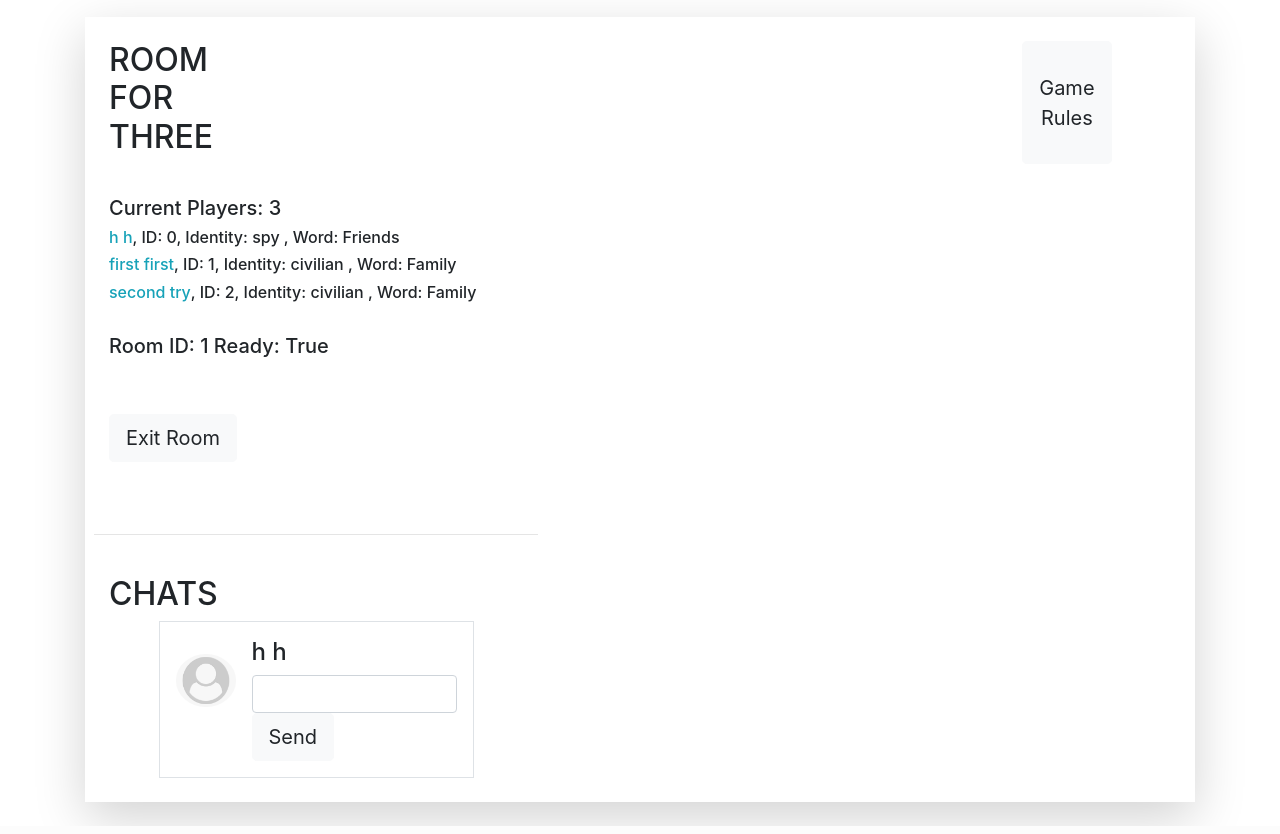
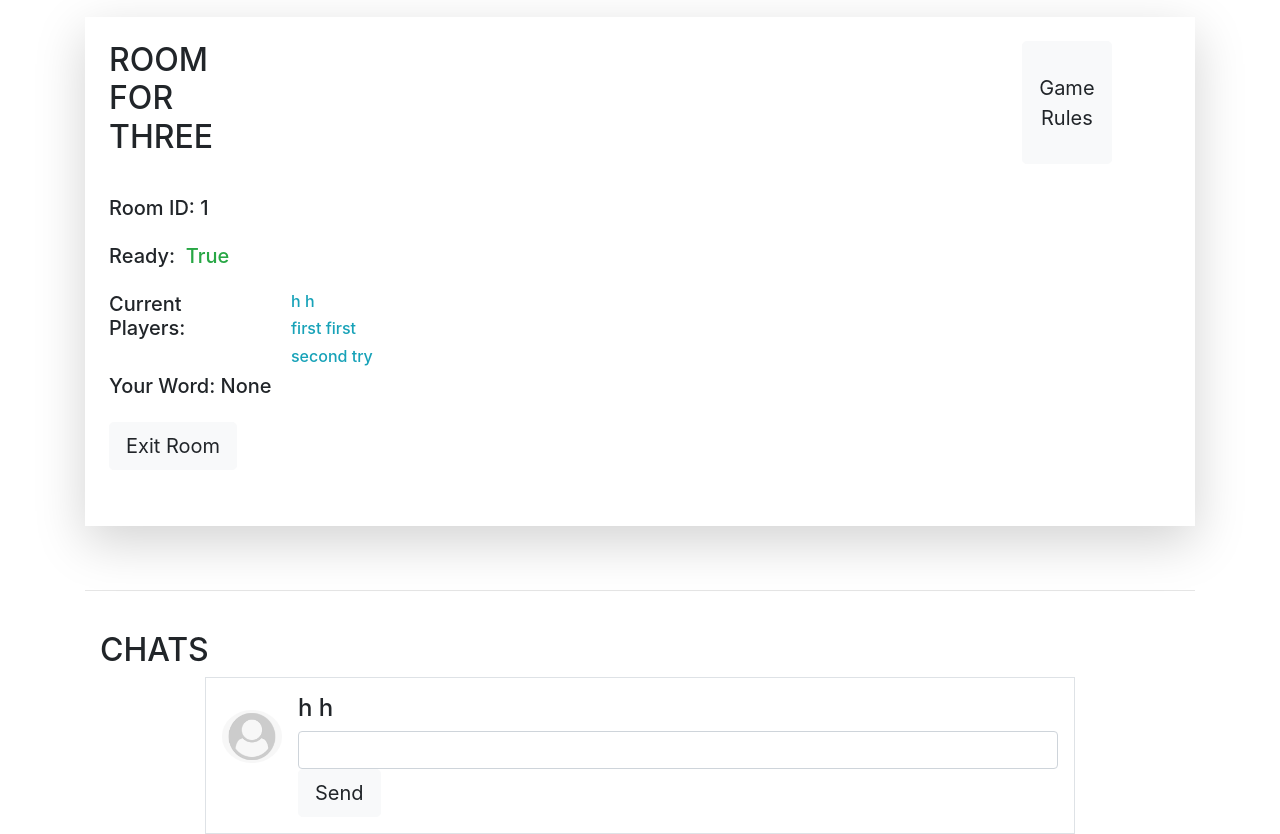
Before and after one commit to JiaRuiShao/web-development, a Django app: page /findspy/return_room in a window 1280 px wide. Shown: the part 311-1145 px from the top of the page. Run offline with Django 3.2, Linux system fonts and the light colour scheme; a user stored in the database is signed in; data comes from the database, SQL or seed files in the repository; both versions use the stored data as it was after the commit; some libraries are stand-ins or nearby versions.

Commit message:
display different word for different users, use json to create word_lists

```diff
--- a/findspy/models.py
+++ b/findspy/models.py
@@ -34,10 +34,12 @@
 
 
 class Message(models.Model):
-    player = models.ForeignKey(Player, on_delete=models.PROTECT, related_name="message")
+    player = models.ForeignKey(Player, default=None, on_delete=models.PROTECT, related_name="message")
     content = models.CharField(max_length=1000)
     # round = models.IntegerField(null=True, blank=True, default=None)
     timestamp = models.DateTimeField()
+    content = models.CharField(max_length=1000)
+    room = models.ForeignKey(Room, on_delete=models.PROTECT)
 
     def __str__(self):
         return self.content
--- a/findspy/static/findspy/base.js
+++ b/findspy/static/findspy/base.js
@@ -46,7 +46,7 @@
 }
 
 function exitRoom() {
-    confirm("Are you sure that you want to exit the room?")
+    alert("Are you sure that you want to exit the room?")
 }
 
 function displayPlayer(room_id) {
@@ -69,16 +69,39 @@
 }
 
 function displayName(response) {
+    $("#display_player").empty();
+    $("#your_word").empty();
+
+
     $(response).each(function () {
         if (document.getElementById(this.id) == null) {
+            if (this.room_ready == true){
+                $("#room_readiness").html(
+                 '<span class = "text-capitalize"> Ready: &nbsp<span class=" text-success">' + this.room_ready +
+                 '</span></span>');
+                $('#exit_room_button').prop('disabled', true);
+
+            }
+            if (this.room_ready == false){
+                $("#room_readiness").html(
+                 '<span class = "text-capitalize"> Ready: &nbsp <span class=" text-danger">' + this.room_ready +
+                 '</span></span>');
+            }
             $("#display_player").append(
-                '<h6 className="col-sm-12 d-flex"><a className="text-info" ' +
+                '<h6 class="col-sm-12 d-flex"><a class="link-info text-info" ' +
                 'href="/findspy/profile/' + this.id + '" id="' + this.id + '">' +
-                this.fname + ' ' + this.lname + '</a></h6><div>'
-            )
+                this.fname + ' ' + this.lname + '</a></h6>'
+            );}
+            if (this.room_ready == true && this.username == myUserName){
+                $("#your_word").html('<span class = "text-capitalize"> Your Word: ' + this.word +'</span>');
+            }
+            if (this.room_ready == false && this.username == myUserName){
+                $("#your_word").html('<span class = "text-capitalize"> Your Word: None'  +'</span>');
         }
+
     })
 }
+
 
 function setup(room_id) {
     $.ajax({
@@ -145,7 +168,7 @@
     return "unknown";
 }
 
-function sendMessage() {
+function sendMessage(room_id) {
     var input = $('#send_msg')
     var content = sanitize(input.val())
     // console.log(content)
@@ -154,7 +177,8 @@
     $.ajax({
         url: "/findspy/send-msg",
         type: "POST",
-        data: "content=" + content + "&csrfmiddlewaretoken=" + getCSRFToken(),
+        data: "content=" + content + "&csrfmiddlewaretoken="
+        + getCSRFToken() +'&room_id=' + room_id,
         dataType: "json",
         success: getMessage,
         error: updateError,
--- a/findspy/templates/findspy/room.html
+++ b/findspy/templates/findspy/room.html
@@ -26,32 +26,32 @@
                         onclick="displayRule();">Game Rules
                 </button>
             </div>
+            <h5 class="col-sm-12 d-flex"> Room ID: {{room.id}} </h5>
             <br><br>
-            <h5 class="col-sm-12 d-flex">Current Players: {{ room.player.count }}</h5>
+            {% if room.ready == False%}
+            <h5 class="col-sm-12 d-flex" id = "room_readiness"> Ready:&nbsp <span class=" text-danger">{{room.ready }}</span></h5>
+            {% else %}
+            <h5 class="col-sm-12 d-flex" id = "room_readiness"> Ready: &nbsp<span class=" text-success">{{room.ready }}</span></h5>
+            {% endif %}
+            <br><br>
+            <h5 class="col-sm-2 d-flex col">Current Players:</h5>
             {% if room.player.count != 0 %}
             <div id="display_player">
                 {% for player in players %}
-                <h6 class="col-sm-12 d-flex"><a class="text-info" href="{% url 'profile' player.player.id %}"
-                                                id="{{ player.id }}">
-                    {{ player.player.first_name }} {{ player.player.last_name }}</a>, ID: {{ player.game_id }},
-                    Identity: {{ player.identity }} , Word: {{ player.word }}</h6>
-                <div>
-                    {% endfor %}
-                </div>
-                {% endif %}
-                <br>
-                <h5 class="col-sm-12 d-flex"> Room ID: {{room.id}} Ready:
-                    {% if room.player.count == room.capacity %}
-                    True
-                    {% else %}
-                    False
-                    {% endif %}
-                </h5>
-                <br><br>
+                <h6 class="col-sm-12 d-flex col"><a class="text-info" href="{% url 'profile' player.player.id %}" id="{{ player.id }}">
+                {{ player.player.first_name }} {{ player.player.last_name }}</a></h6>
+                {% endfor %}
+            </div>
+            {% endif %}
+            <br><br><br>
+            {% if room.ready == False%}
+            <h5 class="col-sm-12 d-flex" id = "your_word"> Your Word: None </h5><br><br>
+            {% else %}
+            <h5 class="col-sm-12 d-flex" id = "your_word"> Your Word: None </h5><br><br>
+            {% endif %}
                 <div class="col-sm-11 d-flex" style="margin-bottom: 2rem">
                     <form action="{% url 'exit_room' %}" method="post">
-                        <button class="btn btn-light btn-lg ml-auto" name="exit_room_id" onclick="exitRoom()"
-                                value="{{room.id}}">Exit Room
+                        <button class="btn btn-light btn-lg ml-auto" name="exit_room_id" id="exit_room_button" onclick="exitRoom()" value="{{room.id}}">Exit Room
                         </button>
                         {% csrf_token %}
                     </form>
@@ -74,8 +74,7 @@
                     <div class="media-body">
                         <h4>{{ user.first_name }} {{ user.last_name }}</h4>
                         <input class="form-control" id="send_msg">
-                        <button class="btn btn-light btn-lg ml-ao" id="send_msg_button"
-                                onclick="sendMessage()">Send
+                        <button class="btn btn-light btn-lg ml-ao" id="send_msg_button" onclick="sendMessage('{{room.id}}')" >Send
                         </button>
                     </div>
                 </div>
@@ -84,12 +83,17 @@
     </div>
 
     <script>
+        var myUserName = "{{ request.user.username }}"
         var room_id = {{room.id}};
+        console.log("username: " + myUserName);
+
         console.log("room id: " + room_id);
         var room_ready = "{{ room.ready }}";
+        console.log(room_ready)
         if (room_ready != "True") {
             window.setInterval("displayPlayer(room_id)", 5000); // auto update players who joined the room
         } else {
+            window.setInterval("displayPlayer(room_id)", 5000);
             window.setInterval(getMessage, 5000);
         }
 
--- a/findspy/views.py
+++ b/findspy/views.py
@@ -12,7 +12,7 @@
 from django.views.decorators.csrf import ensure_csrf_cookie
 from findspy.models import Profile, Room, Player
 from findspy.forms import *
-
+import os
 
 @login_required
 def home(request):
@@ -84,6 +84,9 @@
     player.identity = None
     player.save()
 
+    for msg in Message.objects.filter(player_id = request.user.id):
+        msg.delete()
+
     context['error'] = "You have just exit room " + room_id
 
     return render(request, 'findspy/home.html', context)
@@ -108,38 +111,17 @@
 @login_required
 def assign_player_id_words(request, room):
     players = room.player.all()
-    game_sets_for_3 = {
-        0: {
-            0: "lion",
-            1: "tiger"
-        },
-        1: {
-            0: "apple",
-            1: "pineapple"
-        },
-        2: {
-            0: "laptop",
-            1: "desktop"
-        }
-    }
+    cwd = os.getcwd()  # Get the current working directory (cwd)
+    files = os.listdir(cwd)# Get all the files in that directory
+    print("Files in %r: %s" % (cwd, files))
 
-    game_sets_for_5 = {
-        0: {
-            0: "lion",
-            1: "tiger",
-            2: ""
-        },
-        1: {
-            0: "pineapple",
-            1: "apple",
-            2: ""
-        },
-        2: {
-            0: "laptop",
-            1: "desktop",
-            2: ""
-        }
-    }
+    f = open('./findspy/words_for_3.json')
+    game_sets_for_3 = json.load(f)
+    print(game_sets_for_3)
+
+    f2 = open('./findspy/words_for_5.json')
+    game_sets_for_5 = json.load(f2)
+    print(game_sets_for_5)
 
     # add identity assignment
     if players.count() == 3:
@@ -157,10 +139,10 @@
             i += 1
             if player.game_id == spy_id:
                 player.identity = 'spy'
-                player.word = game_sets_for_3[set_for_3][0]
+                player.word = game_sets_for_3[set_for_3][str(0)]
             else:
                 player.identity = 'civilian'
-                player.word = game_sets_for_3[set_for_3][1]
+                player.word = game_sets_for_3[set_for_3][str(1)]
             player.save()
 
     elif players.count() == 5:
@@ -182,13 +164,13 @@
             i += 1
             if player.game_id == spy_id[0]:
                 player.identity = 'spy'
-                player.word = game_sets_for_5[set_for_5][0]
+                player.word = game_sets_for_5[set_for_5][str(0)]
             elif player.game_id == spy_id[1]:
                 player.identity = 'Mr.White'
-                player.word = game_sets_for_5[set_for_5][2]
+                player.word = game_sets_for_5[set_for_5][str(2)]
             else:
                 player.identity = 'civilian'
-                player.word = game_sets_for_5[set_for_5][1]
+                player.word = game_sets_for_5[set_for_5][str(1)]
             player.save()
 
 
@@ -253,10 +235,19 @@
         return _my_json_error_response("You must use a POST request for this operation", status=404)
     if 'content' not in request.POST or not request.POST['content']:
         return _my_json_error_response("The post content is not valid.", status=404)
+    if 'room_id' not in request.POST or not request.POST['room_id']:
+        return HttpResponse(status=404)
 
     content = request.POST['content']
     player = Player.objects.get(player=request.user)
-    new_msg = Message(player=player, content=content, timestamp=datetime.datetime.now())
+    current_room_id = request.POST['room_id']
+    if ((current_room_id).isdigit() == False):
+        message = 'not valid room_id'
+        return HttpResponse(status=404)
+    room = get_object_or_404(Room,id = current_room_id)
+
+    new_msg = Message(player=player, content=content,
+        timestamp=datetime.datetime.now(),room = room)
     new_msg.save()
 
     return get_msg(request)
@@ -268,8 +259,12 @@
     if not request.user.id:
         return _my_json_error_response("You must be logged in to do this operation", status=403)
 
+    player = Player.objects.get(player=request.user)
+    room = player.room
+    print(room)
+
     response_data = []
-    for msg in Message.objects.all():
+    for msg in Message.objects.filter(room_id = room.id):
         msg = {
             'id': msg.id,
             'content': msg.content,
@@ -355,6 +350,9 @@
             'lname': player.player.last_name,
             'game_id': player.game_id,
             'word': player.word,
+            'room_ready': player.room.ready,
+            'room_id': player.room.id,
+            'username': player.player.username,
         }
         response_data.append(players)
     response_json = json.dumps(response_data)
```
Also changed, not shown: findspy/words_for_3.json (added, +9 -0 lines), findspy/words_for_5.json (added, +17 -0 lines), db.sqlite3, findspy/migrations/0001_initial.py.
